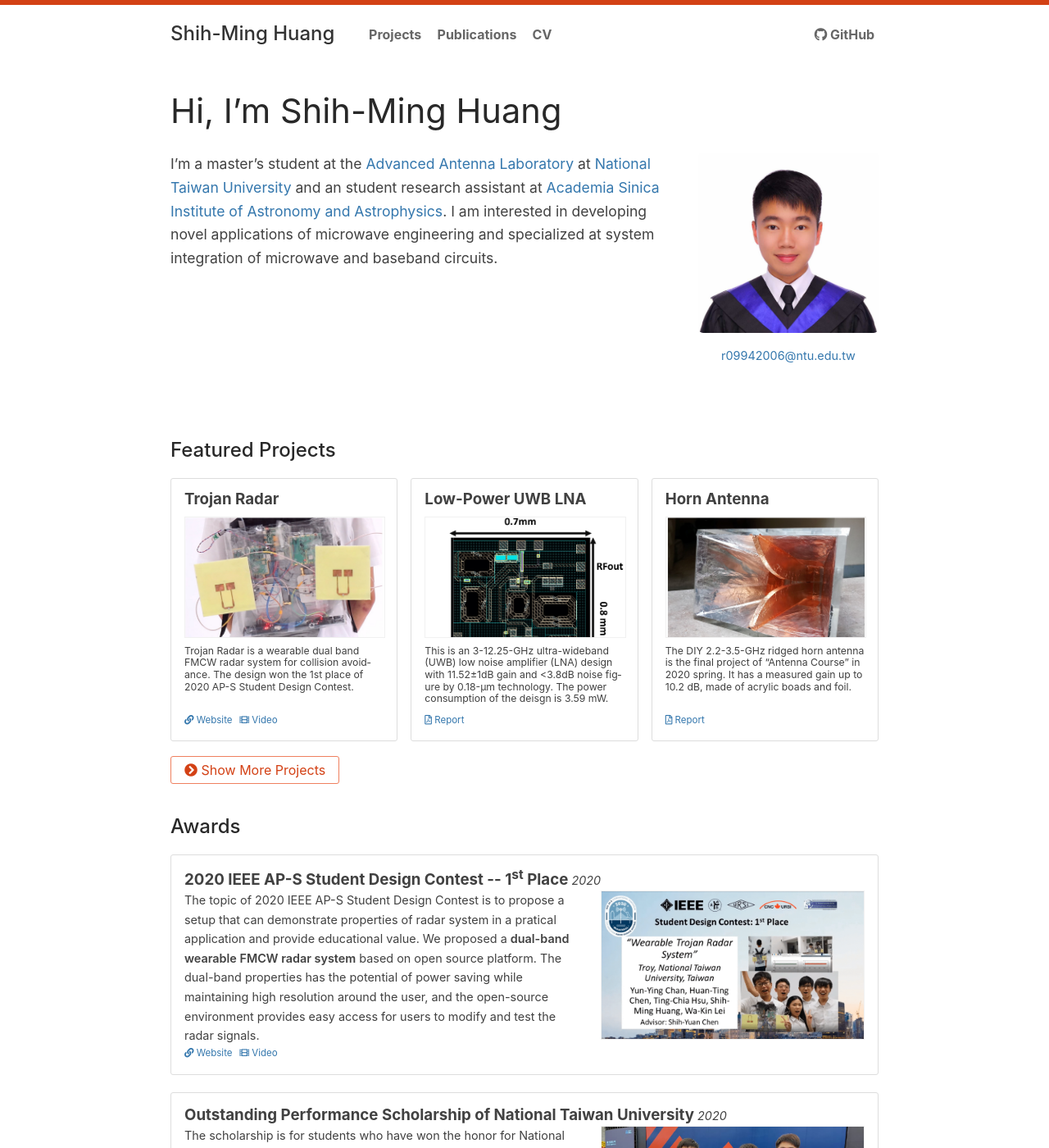
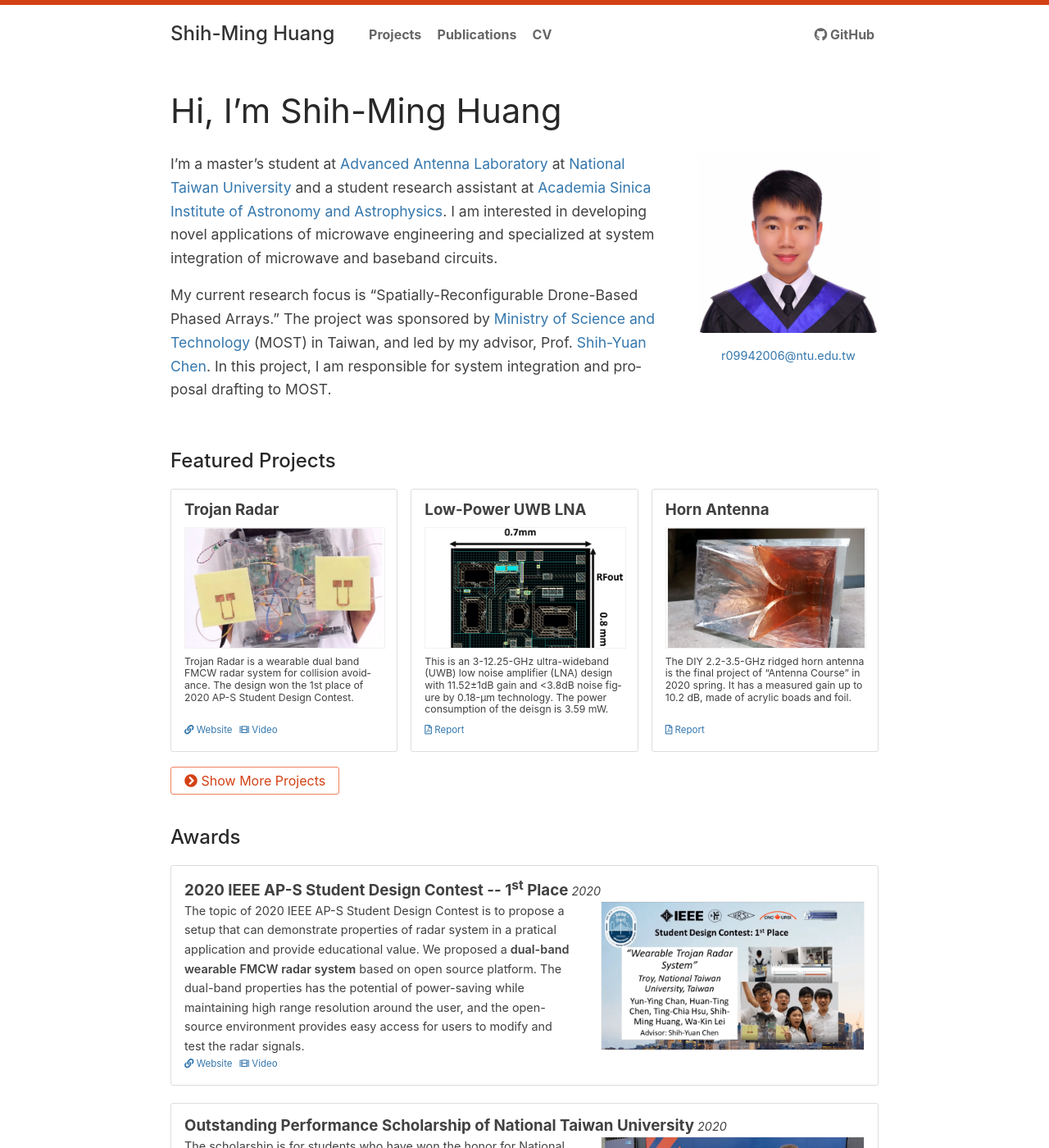
Before and after one commit to Shih-Ming/mypage, a Jekyll site: the page built from index.md, in a window 1280 px wide and 1400 px high. Shown: the whole window at 82% size. Built offline with Jekyll 4.4.1, drawn with Linux system fonts in a browser that asks for light colours.

Commit message:
update index

```diff
--- a/_data/awards.yml
+++ b/_data/awards.yml
@@ -4,7 +4,7 @@
   video: https://www.youtube.com/watch?v=o_KWvV_8DFA&list=PLZFy8hk6ZJI6j20ShilXSt_TXPlJsTXoi&index=3
   image: APS_Contest.png
   description: "The topic of 2020 IEEE AP-S Student Design Contest is to propose a setup that can demonstrate properties of radar system in a pratical application and provide educational value.
-  We proposed a <b>dual-band wearable FMCW radar system</b> based on open source platform. The dual-band properties has the potential of power saving while maintaining high resolution around the user,
+  We proposed a <b>dual-band wearable FMCW radar system</b> based on open source platform. The dual-band properties has the potential of power-saving while maintaining high range resolution around the user,
   and the open-source environment provides easy access for users to modify and test the radar signals."
 
 - title: Outstanding Performance Scholarship of National Taiwan University
--- a/index.md
+++ b/index.md
@@ -9,7 +9,9 @@ class: home
 <div class="columns" markdown="1">
 
 <div class="intro" markdown="1">
-I'm a master's student at the [Advanced Antenna Laboratory](https://shihyuansite.wordpress.com/) at [National Taiwan University](https://www.ntu.edu.tw/english/) and an student research assistant at [Academia Sinica Institute of Astronomy and Astrophysics](https://www.asiaa.sinica.edu.tw/people/cv.php?i=smhuang). I am interested in developing novel applications of microwave engineering and specialized at system integration of microwave and baseband circuits.
+I'm a master's student at [Advanced Antenna Laboratory](https://shihyuansite.wordpress.com/) at [National Taiwan University](https://www.ntu.edu.tw/english/) and a student research assistant at [Academia Sinica Institute of Astronomy and Astrophysics](https://www.asiaa.sinica.edu.tw/people/cv.php?i=smhuang). I am interested in developing novel applications of microwave engineering and specialized at system integration of microwave and baseband circuits.
+
+My current research focus is "Spatially-Reconfigurable Drone-Based Phased Arrays." The project was sponsored by  [Ministry of Science and Technology](https://www.most.gov.tw/?l=en) (MOST) in Taiwan, and led by my advisor, Prof. [Shih-Yuan Chen](https://www.ee.ntu.edu.tw/profile1.php?teacher_id=942017). In this project, I am responsible for system integration and proposal drafting to MOST.
 </div>
 
 <div class="me" markdown="1">
```
